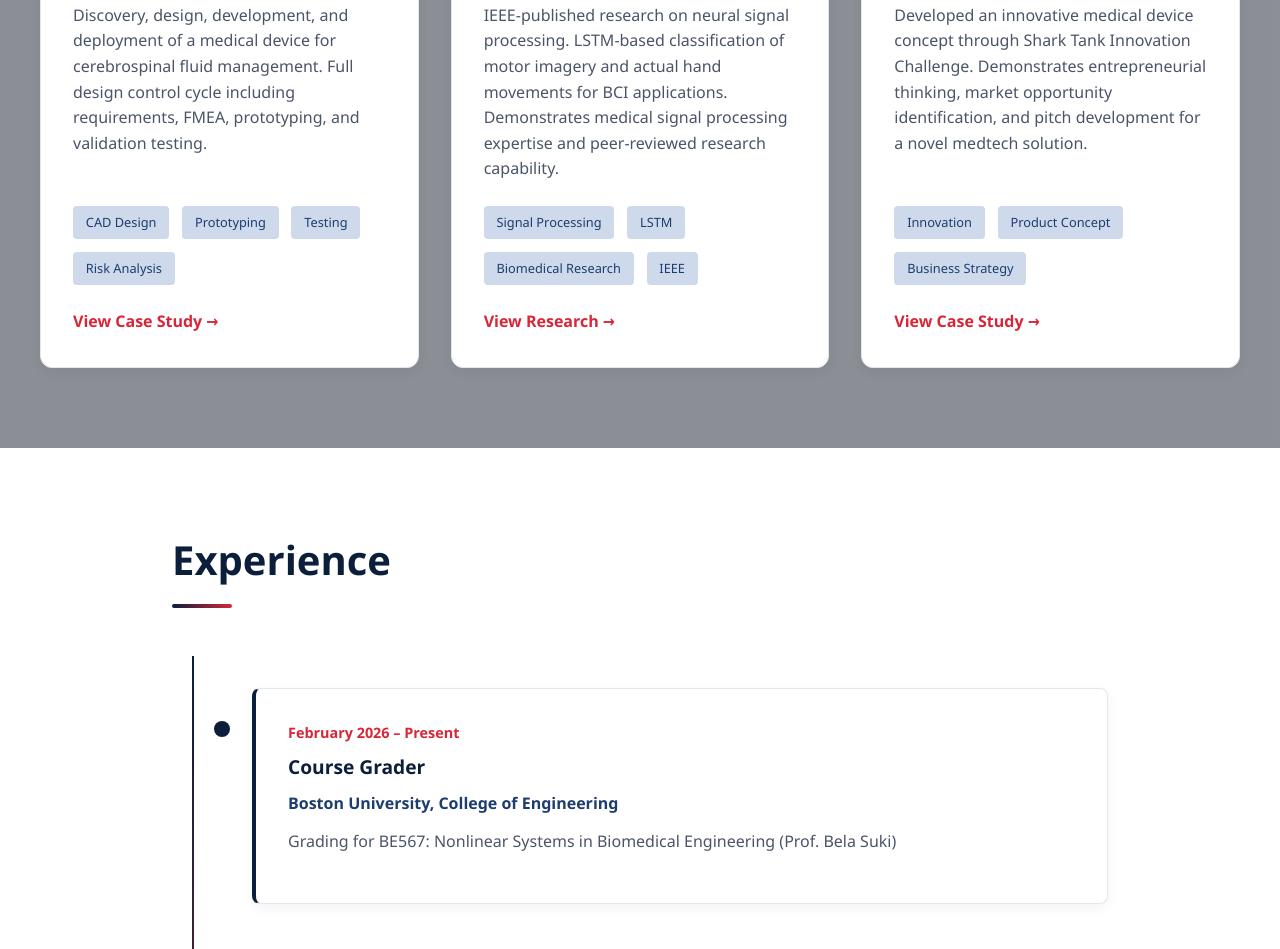
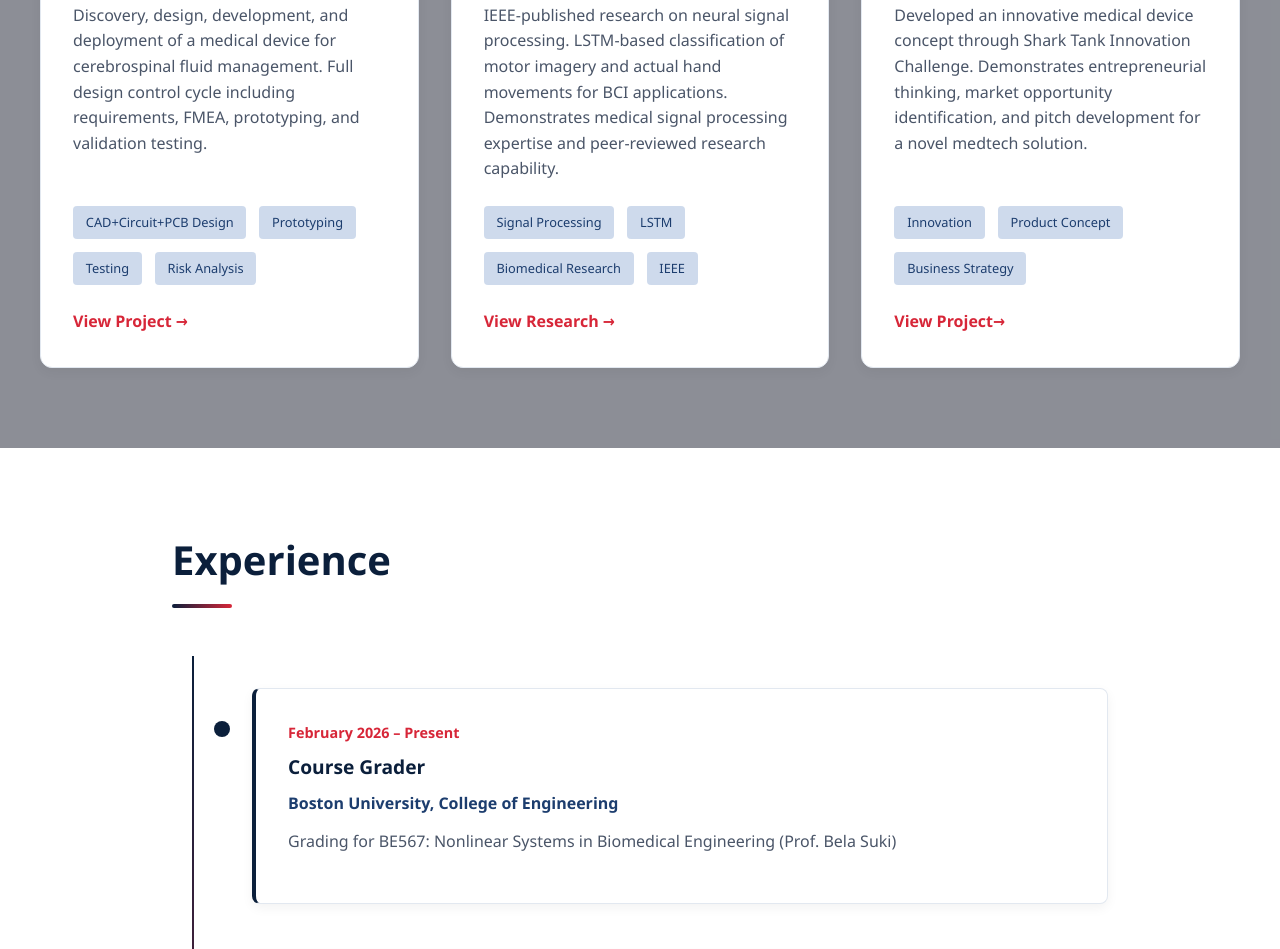
Before and after one commit to apoorvas-523/portfolio, a plain HTML site: page index.html in a window 1280 px wide. Shown: the part 1594-2543 px from the top of the page. Drawn offline with Linux system fonts and the light colour scheme.

Commit message:
Update index.html

```diff
--- a/index.html
+++ b/index.html
@@ -949,12 +949,12 @@ Medical Device R&D • Verification & Validation • Systems Engineering
                         <h3>Improved Methods for CSF Management</h3>
                         <p>Discovery, design, development, and deployment of a medical device for cerebrospinal fluid management. Full design control cycle including requirements, FMEA, prototyping, and validation testing.</p>
                         <div class="project-meta">
-                            <span class="tech-tag">CAD Design</span>
+                            <span class="tech-tag">CAD+Circuit+PCB Design</span>
                             <span class="tech-tag">Prototyping</span>
                             <span class="tech-tag">Testing</span>
                             <span class="tech-tag">Risk Analysis</span>
                         </div>
-                        <a href="project1.html" class="project-link">View Case Study →</a>
+                        <a href="project1.html" class="project-link">View Project →</a>
                     </div>
                 </div>
 
@@ -985,7 +985,7 @@ Medical Device R&D • Verification & Validation • Systems Engineering
                             <span class="tech-tag">Product Concept</span>
                             <span class="tech-tag">Business Strategy</span>
                         </div>
-                        <a href="project6.html" class="project-link">View Case Study →</a>
+                        <a href="project6.html" class="project-link">View Project→</a>
                     </div>
                 </div>
 
```
